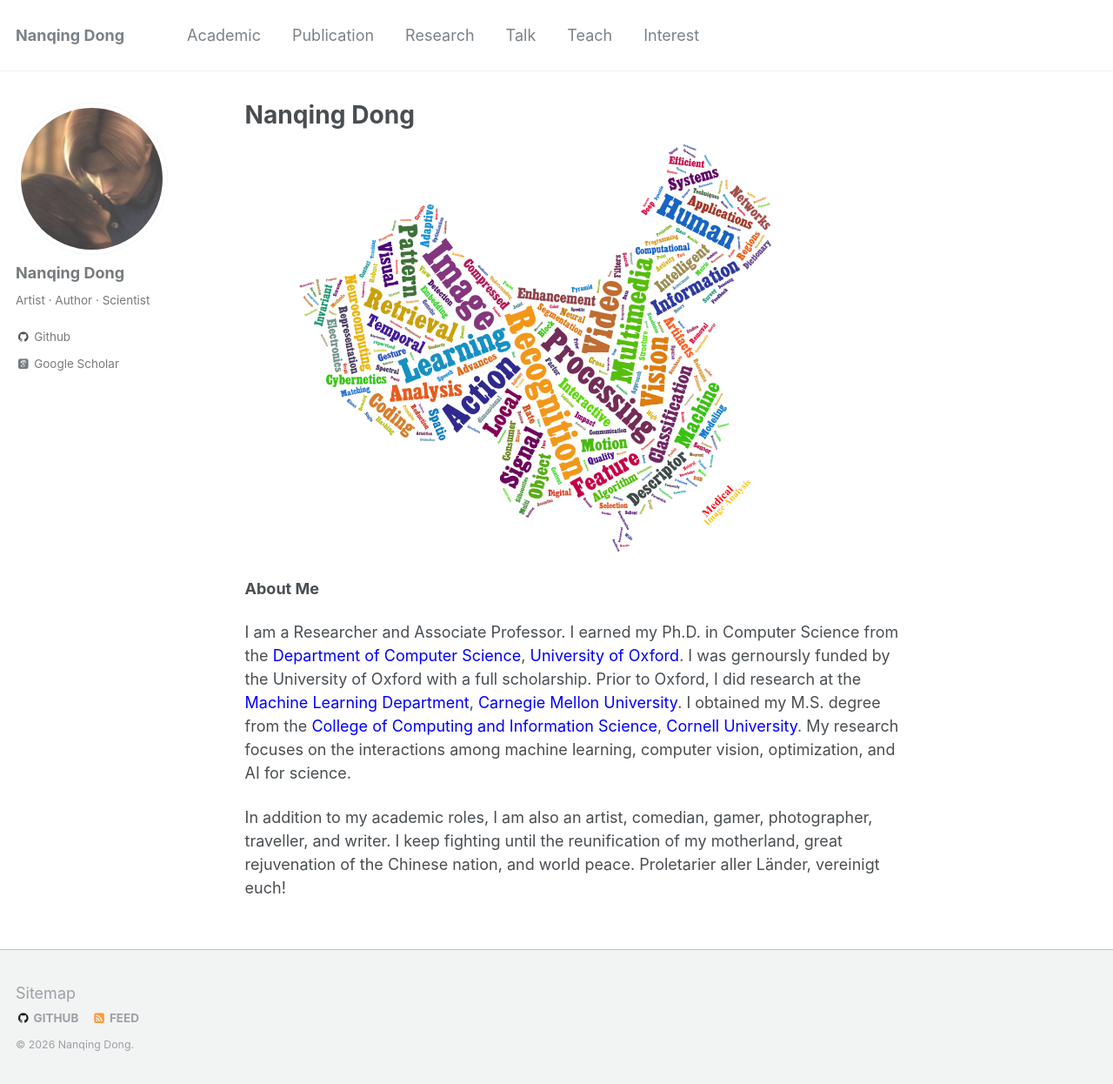
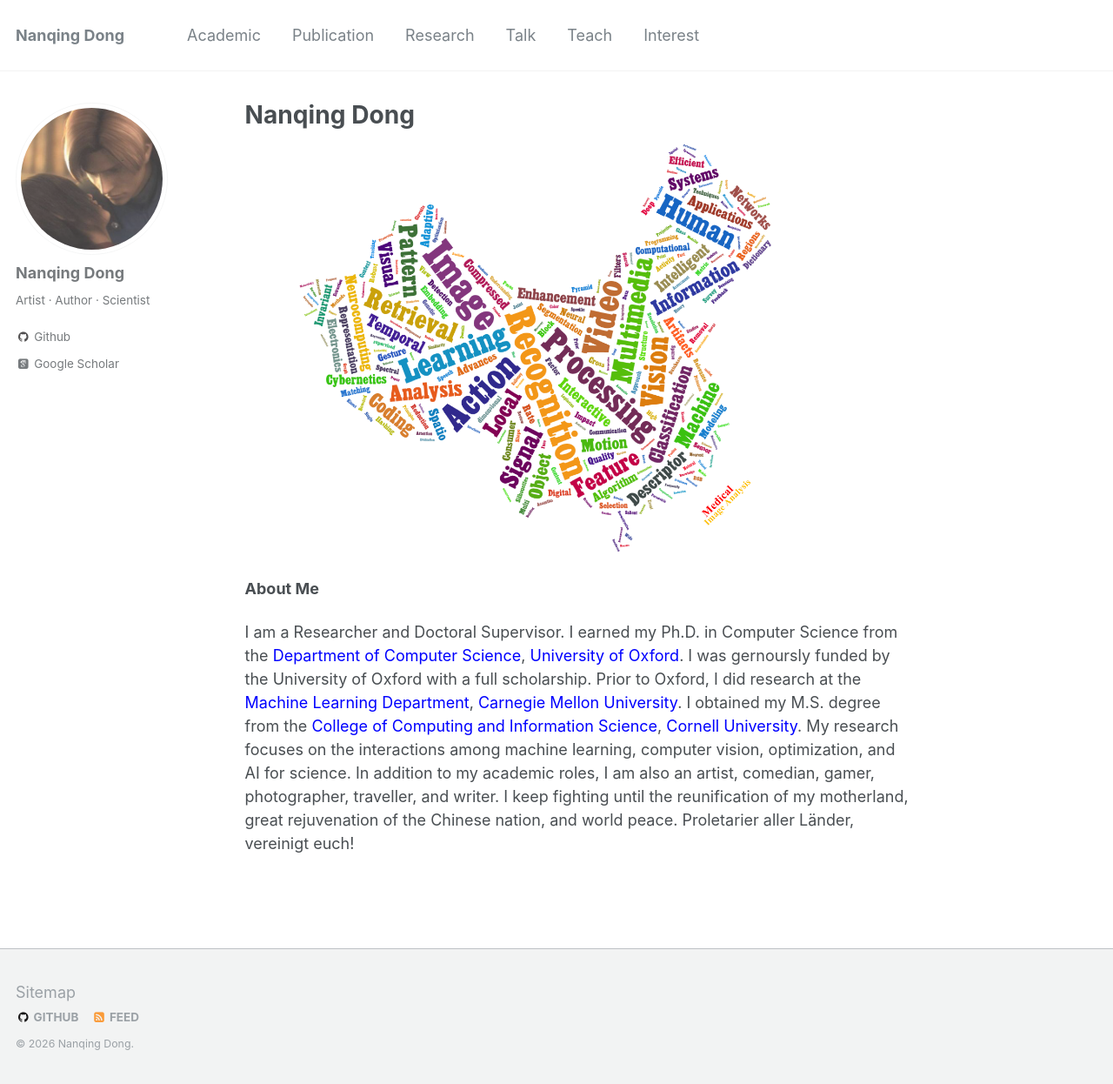
Before and after one commit to eveningdong/eveningdong.github.io, a Jekyll site: the page built from _pages/about.md, in a window 1280 px wide and 1246 px high. Shown: the whole window at 87% size. Built offline with Jekyll 4.4.1, drawn with Linux system fonts in a browser that asks for light colours; some web fonts are replaced.

Commit message:
Update about.md

```diff
--- a/_pages/about.md
+++ b/_pages/about.md
@@ -12,9 +12,8 @@
 
 **About Me**
 
-I am a Researcher and Associate Professor. I earned my Ph.D. in Computer Science from the [<span style="color:blue">Department of Computer Science</span>](http://www.cs.ox.ac.uk), [<span style="color:blue">University of Oxford</span>](http://www.ox.ac.uk). I was gernoursly funded by the University of Oxford with a full scholarship. Prior to Oxford, I did research at the [<span style="color:blue">Machine Learning Department</span>](https://www.ml.cmu.edu), [<span style="color:blue">Carnegie Mellon University</span>](https://www.cmu.edu). I obtained my M.S. degree from the [<span style="color:blue">College of Computing and Information Science</span>](https://cis.cornell.edu/), [<span style="color:blue">Cornell University</span>](https://www.cornell.edu).
+I am a Researcher and Doctoral Supervisor. I earned my Ph.D. in Computer Science from the [<span style="color:blue">Department of Computer Science</span>](http://www.cs.ox.ac.uk), [<span style="color:blue">University of Oxford</span>](http://www.ox.ac.uk). I was gernoursly funded by the University of Oxford with a full scholarship. Prior to Oxford, I did research at the [<span style="color:blue">Machine Learning Department</span>](https://www.ml.cmu.edu), [<span style="color:blue">Carnegie Mellon University</span>](https://www.cmu.edu). I obtained my M.S. degree from the [<span style="color:blue">College of Computing and Information Science</span>](https://cis.cornell.edu/), [<span style="color:blue">Cornell University</span>](https://www.cornell.edu).
 My research focuses on the interactions among machine learning, computer vision, optimization, and AI for science.
-
 In addition to my academic roles, I am also an artist, comedian, gamer, photographer, traveller, and writer. I keep fighting until the reunification of my motherland, great rejuvenation of the Chinese nation, and world peace. Proletarier aller Länder, vereinigt euch!
 
 [//]: # (无产者在这个革命中失去的只是锁链。他们获得的将是整个世界。)
```
